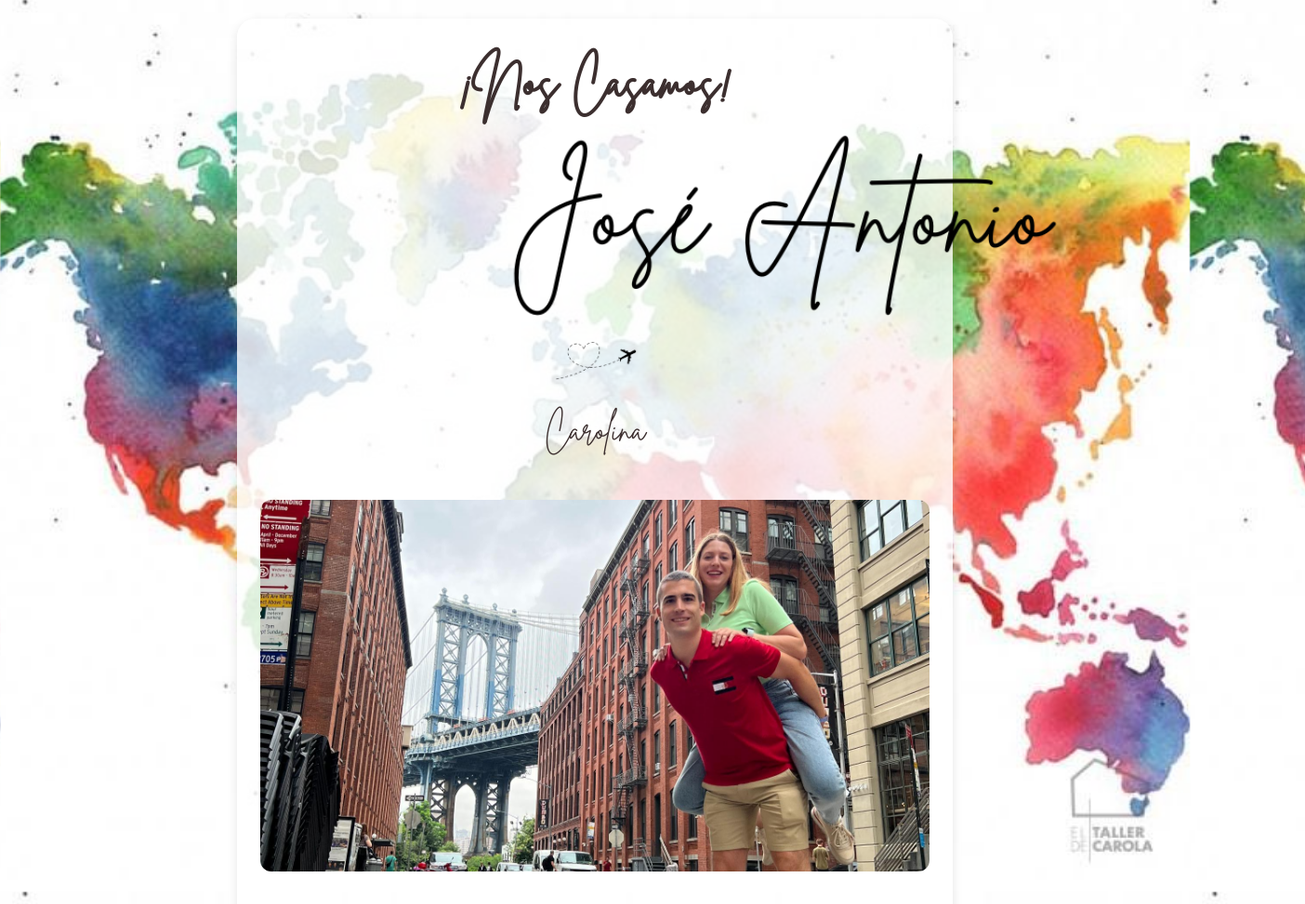
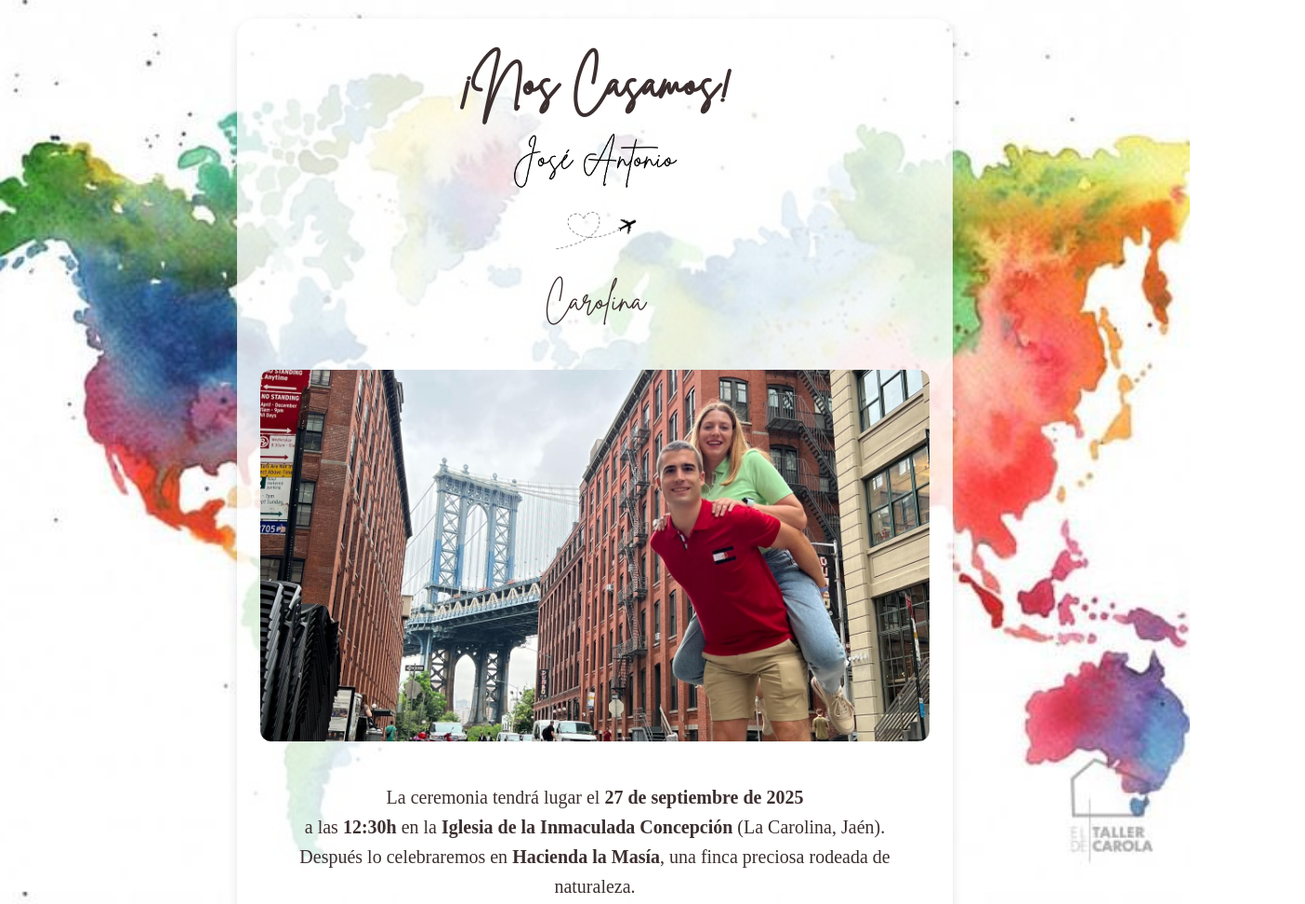
Before and after one commit to bugatti17/NosCasamos-v2, a plain HTML site: page index.html in a window 1280 px wide. Shown: the top 973 px of the page at 93% size, 1404 px wide, since content can reach past the window. Drawn offline with Linux system fonts and the light colour scheme; a web font is replaced by a local one.

Commit message:
Update index.html

```diff
--- a/index.html
+++ b/index.html
@@ -150,7 +150,7 @@
 
   <div style="text-align: center; margin-bottom: 25px;">
   <p style="margin: 0;">
-    <img src="jose_antonio_con_tilde.png" alt="José Antonio" style="height: 200px;" />
+    <img src="jose_antonio_con_tilde.png" alt="José Antonio" style="height: 60px;" />
   </p>
   <p style="margin: 16px 0;">
     <img src="https://raw.githubusercontent.com/bugatti17/NosCasamos-v2/f2e18936792f4ea31199a8f6c1f41b0a3fcff902/Avión_Canva.png"
```
